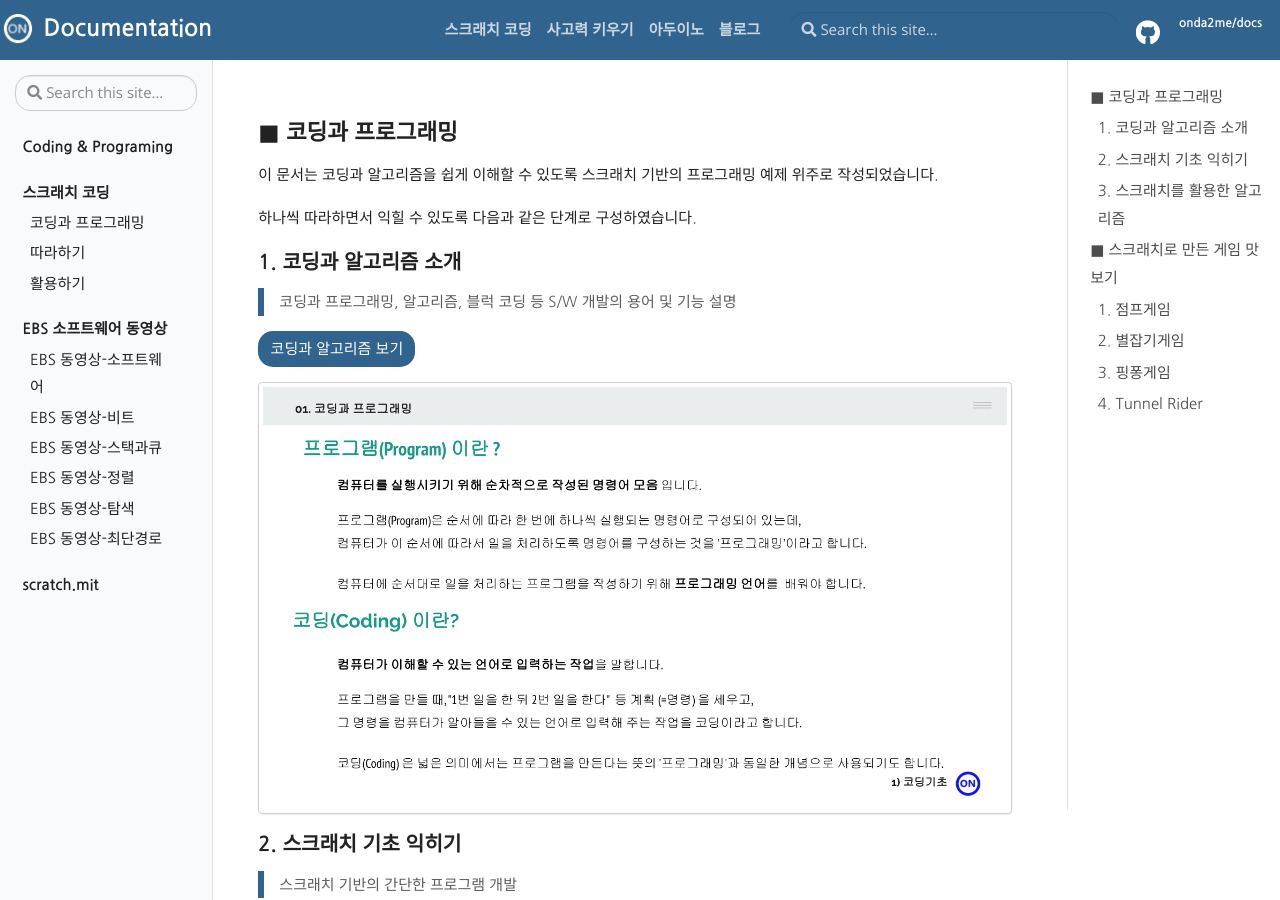
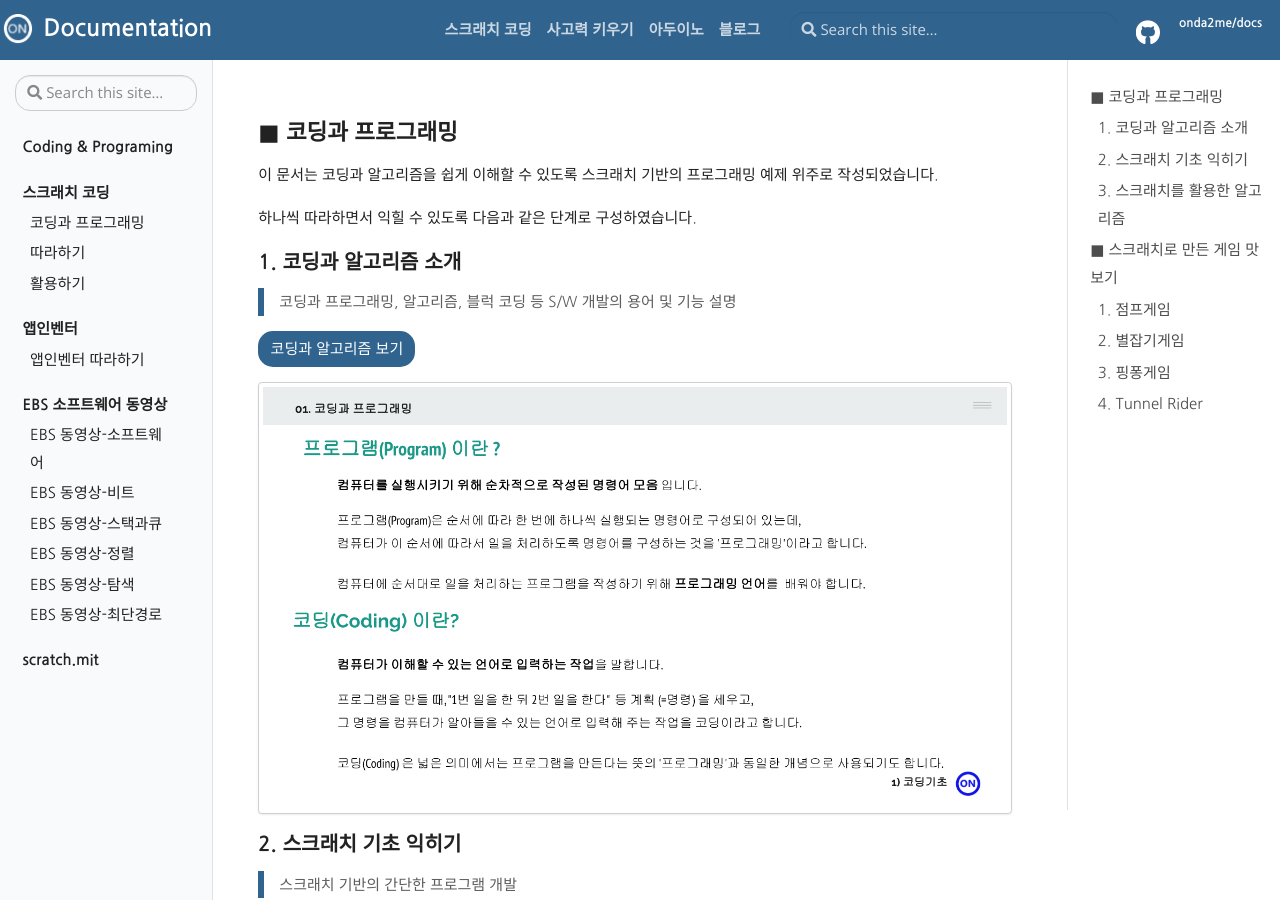
Before and after one commit to onda2me/docs, a Jekyll site: the page built from pages/index.md, in a window 1280 px wide and 900 px high. Built offline with Jekyll 4.4.1, drawn with Linux system fonts in a browser that asks for light colours.

Commit message:
add app inventor

```diff
--- a/_data/side-coding.yml
+++ b/_data/side-coding.yml
@@ -10,6 +10,12 @@
     url: "/coding/begin01"
   - title: "활용하기"
     url: "/coding/begin02"
+
+- title: "앱인벤터"
+  url: "/coding/appinventor01"
+  links:
+  - title: "앱인벤터 따라하기"
+    url: "/coding/appinventor01"
 
 - title: EBS 소프트웨어 동영상
   url: "/coding/ebs"
--- /dev/null
+++ b/webdocs/_coding/appinventor01.md
@@ -0,0 +1,9 @@
+---
+title: 앱인벤터 따라하기
+tags:
+ - coding
+ - 앱인벤터
+---
+>> 앱인벤터
+
+<iframe src="https://docs.google.com/presentation/d/e/2PACX-1vRpH2Ma0J2GM4kGOTaxo_3IIKk0HzoN_mM1CM9P8YV_eUV2yVZJ6o1FZYQviIPKTBGJt41QMFHbb0XV/embed?start=true&loop=false&delayms=5000" frameborder="0" width="960" height="749" allowfullscreen="true" mozallowfullscreen="true" webkitallowfullscreen="true"></iframe>
```
